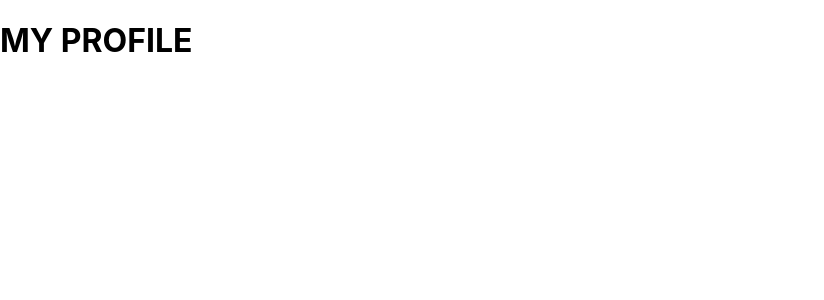
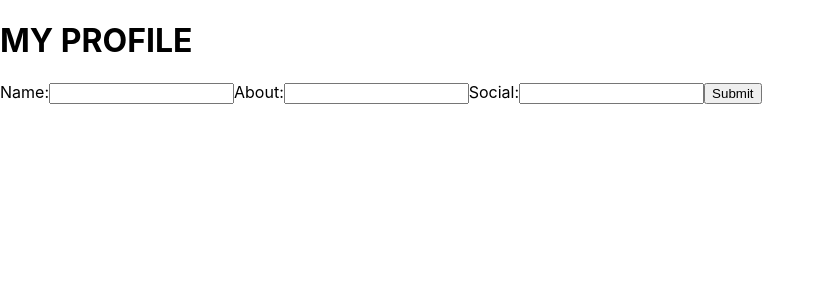
Before and after one commit to joanterm/Tech-Connect, a React (Create React App) app in the folder client/: page /myprofile in a window 1280 px wide. Shown: the top 300 px of the page, without its empty margins (0-824 px from the left). Built offline with nearby package versions, Linux system fonts and the light colour scheme.

Commit message:
Added a form to myprofile and removed it from all users

```diff
--- a/client/src/Components/AllUsers.js
+++ b/client/src/Components/AllUsers.js
@@ -25,24 +25,24 @@ const AllUsers = () => {
     }, [])
 
     //POST
-    const postUserInfo = (userInfo) => {
-      axios
-      .post(URL, userInfo)
-      .then((response) => {
-        setUsersData([
-          response.data,
-          ...usersData
-        ])
-        setFormData({
-          name: "",
-          about: "",
-          social: ""
-        })
-      })
-      .catch((error) => {
-        console.log("POST ERROR", error)
-      })
-    }
+    // const postUserInfo = (userInfo) => {
+    //   axios
+    //   .post(URL, userInfo)
+    //   .then((response) => {
+    //     setUsersData([
+    //       response.data,
+    //       ...usersData
+    //     ])
+    //     setFormData({
+    //       name: "",
+    //       about: "",
+    //       social: ""
+    //     })
+    //   })
+    //   .catch((error) => {
+    //     console.log("POST ERROR", error)
+    //   })
+    // }
 
     //DELETE
     // const deleteUserInfo = (userId) => {
@@ -77,26 +77,26 @@ const AllUsers = () => {
     // }, [userDataId])
 
 
-    const handleSubmit = (e) => {
-      e.preventDefault()
-      postUserInfo({
-        name: formData.name,
-        about: formData.about,
-        social: formData.social
-      })
-    }
+    // const handleSubmit = (e) => {
+    //   e.preventDefault()
+    //   postUserInfo({
+    //     name: formData.name,
+    //     about: formData.about,
+    //     social: formData.social
+    //   })
+    // }
 
-    const handleChange = (e) => {
-      setFormData({
-        ...formData,
-        [e.target.name]: e.target.value
-      })
-    }
+    // const handleChange = (e) => {
+    //   setFormData({
+    //     ...formData,
+    //     [e.target.name]: e.target.value
+    //   })
+    // }
 
     return (
         <div>
             <h1>ALL USERS</h1>
-            <form onSubmit={handleSubmit}>
+            {/* <form onSubmit={handleSubmit}>
                 <label htmlFor="name">Name:</label>
                 <input
                     type="text"
@@ -125,7 +125,7 @@ const AllUsers = () => {
                     onChange={handleChange}
                 />
                 <button className="submit-button">Submit</button>
-            </form>
+            </form> */}
             {usersData.map((item) => (
                 <div key={item._id}>
                 <p>Name: {item.name}</p>
--- a/client/src/Components/MyProfile.js
+++ b/client/src/Components/MyProfile.js
@@ -1,7 +1,84 @@
+import {useEffect, useState} from "react"
+import {useNavigate} from "react-router-dom"
+import axios from "axios"
+
 const MyProfile = () => {
+    const URL = "http://localhost:9000/users"
+    const [usersData, setUsersData] = useState([])
+    const [formData, setFormData] = useState({
+        name: "",
+        about: "",
+        social: ""
+      })
+
+    const postUserInfo = (userInfo) => {
+    axios
+    .post(URL, userInfo)
+    .then((response) => {
+        setUsersData([
+        response.data,
+        ...usersData
+        ])
+        setFormData({
+        name: "",
+        about: "",
+        social: ""
+        })
+    })
+    .catch((error) => {
+        console.log("POST ERROR", error)
+    })
+    }
+
+    const handleChange = (e) => {
+    setFormData({
+        ...formData,
+        [e.target.name]: e.target.value
+    })
+    }
+
+    const handleSubmit = (e) => {
+        e.preventDefault()
+        postUserInfo({
+            name: formData.name,
+            about: formData.about,
+            social: formData.social
+        })
+    }
+
     return (
         <div>
             <h1>MY PROFILE</h1>
+            <form onSubmit={handleSubmit}>
+                <label htmlFor="name">Name:</label>
+                <input
+                    type="text"
+                    name="name"
+                    id="name"
+                    autoComplete="off"
+                    value={formData.name}
+                    onChange={handleChange}
+                />
+                <label htmlFor="about">About:</label>
+                <input
+                    type="text"
+                    name="about"
+                    id="about"
+                    autoComplete="off"
+                    value={formData.about}
+                    onChange={handleChange}
+                />
+                <label htmlFor="about">Social:</label>
+                <input
+                    type="text"
+                    name="social"
+                    id="social"
+                    autoComplete="off"
+                    value={formData.social}
+                    onChange={handleChange}
+                />
+                <button className="submit-button">Submit</button>
+            </form>
         </div>
      );
 }
```
